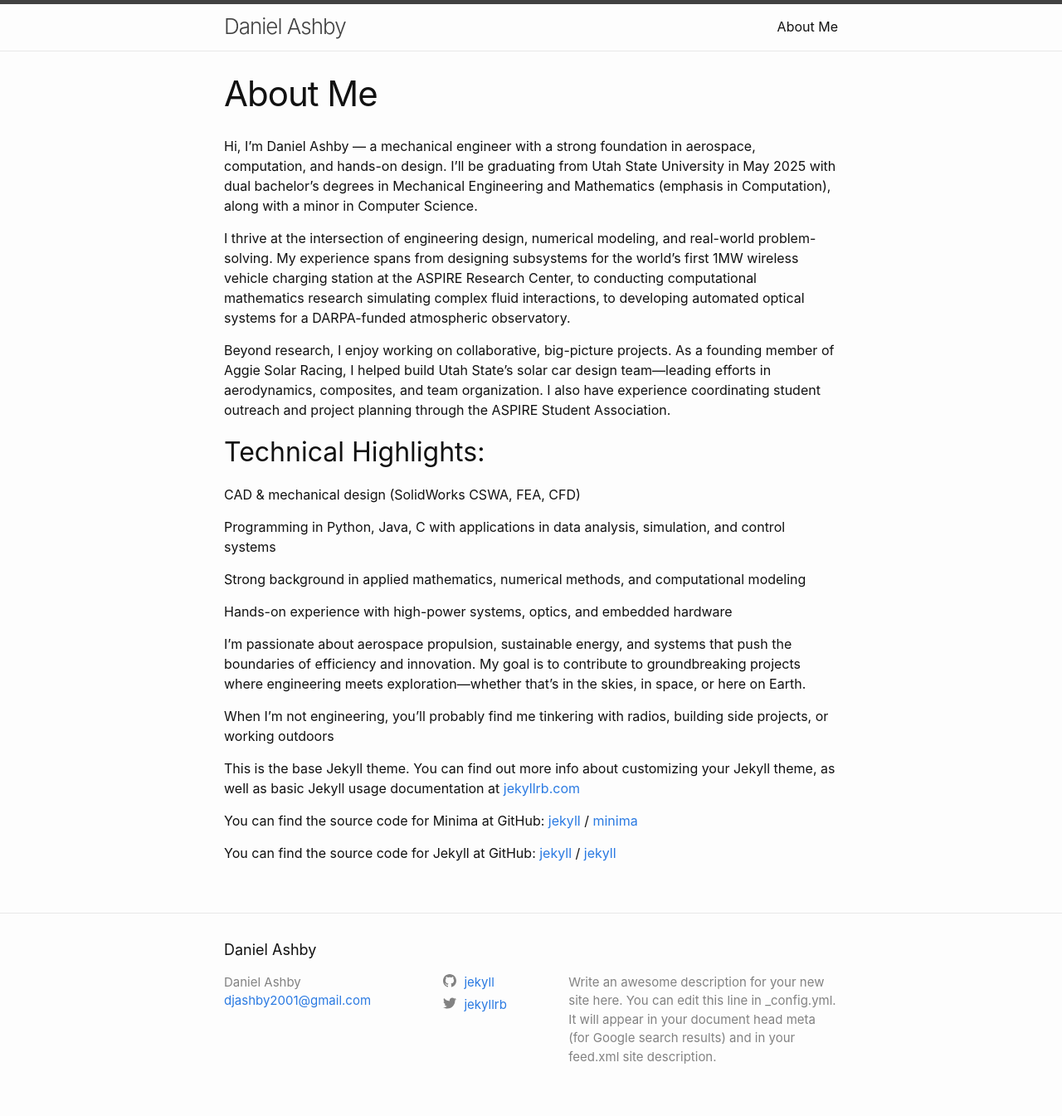
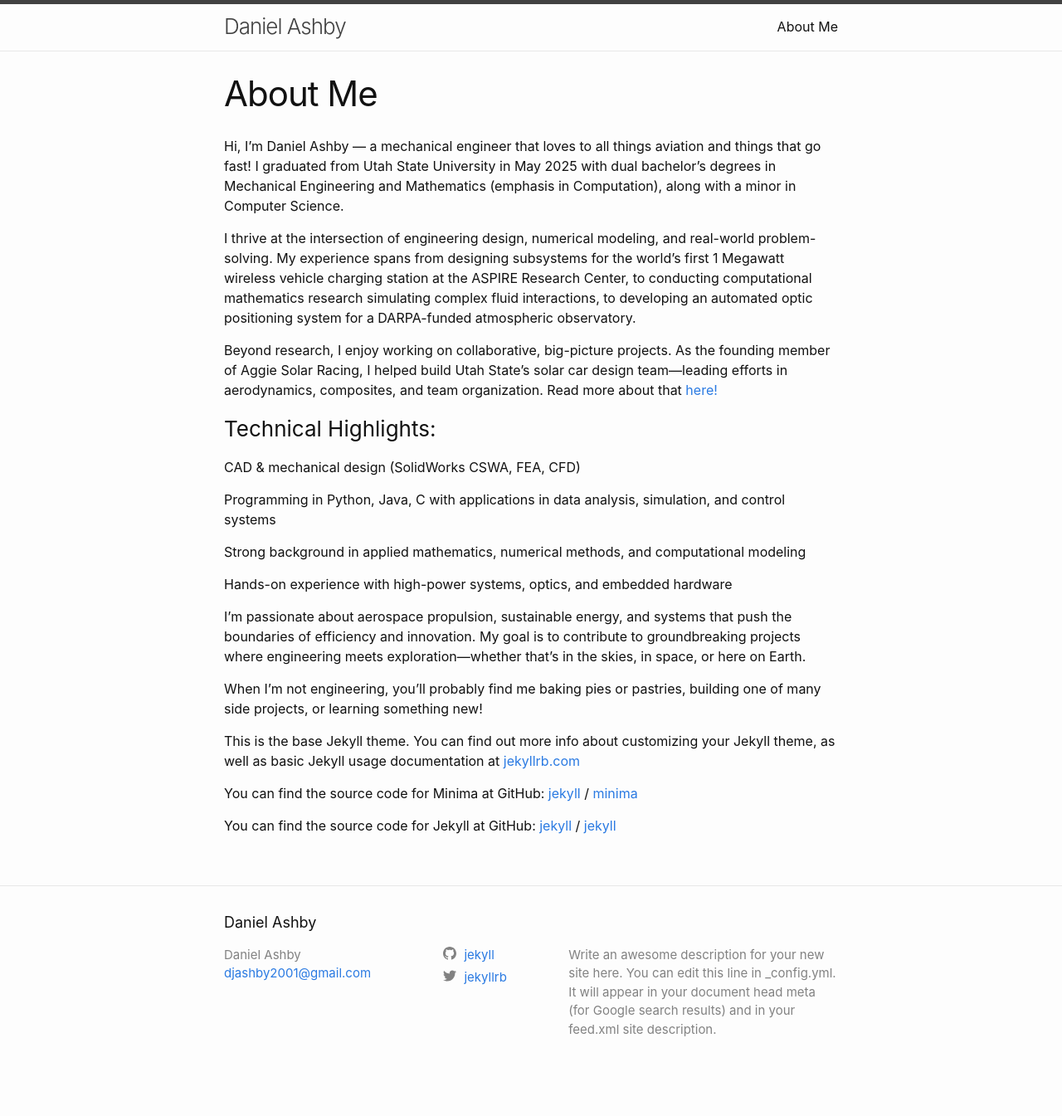
Before and after one commit to dashby1/Portfolio, a Jekyll site: the page built from about.markdown, in a window 1280 px wide. Shown: the whole page at 83% size. Built offline with Jekyll 4.4.1, drawn with Linux system fonts in a browser that asks for light colours; after the commit the page ends 1312 px from its top, so only the background shows below that.

Commit message:
GS updates

```diff
--- a/about.markdown
+++ b/about.markdown
@@ -4,13 +4,16 @@ title: About Me
 permalink: /aboutme/
 ---
 
-Hi, I’m Daniel Ashby — a mechanical engineer with a strong foundation in aerospace, computation, and hands-on design. I’ll be graduating from Utah State University in May 2025 with dual bachelor’s degrees in Mechanical Engineering and Mathematics (emphasis in Computation), along with a minor in Computer Science.
+Hi, I’m Daniel Ashby — a mechanical engineer that loves to all things aviation and things that go fast! I graduated from Utah State University in May 2025 with dual bachelor’s degrees in Mechanical Engineering and Mathematics (emphasis in Computation), along with a minor in Computer Science.
 
-I thrive at the intersection of engineering design, numerical modeling, and real-world problem-solving. My experience spans from designing subsystems for the world’s first 1MW wireless vehicle charging station at the ASPIRE Research Center, to conducting computational mathematics research simulating complex fluid interactions, to developing automated optical systems for a DARPA-funded atmospheric observatory.
+I thrive at the intersection of engineering design, numerical modeling, and real-world problem-solving. My experience spans from designing subsystems for the world’s first 1 Megawatt wireless vehicle charging station at the ASPIRE Research Center, to conducting computational mathematics research simulating complex fluid interactions, to developing an automated optic positioning system for a DARPA-funded atmospheric observatory.
 
-Beyond research, I enjoy working on collaborative, big-picture projects. As a founding member of Aggie Solar Racing, I helped build Utah State’s solar car design team—leading efforts in aerodynamics, composites, and team organization. I also have experience coordinating student outreach and project planning through the ASPIRE Student Association.
+Beyond research, I enjoy working on collaborative, big-picture projects. As the founding member of Aggie Solar Racing, I helped build Utah State’s solar car design team—leading efforts in aerodynamics, composites, and team organization. Read more about that [here!](pages/another-page.md)
 
-## Technical Highlights:
+
+
+
+### Technical Highlights:
 
 CAD & mechanical design (SolidWorks CSWA, FEA, CFD)
 
@@ -22,7 +25,7 @@ Hands-on experience with high-power systems, optics, and embedded hardware
 
 I’m passionate about aerospace propulsion, sustainable energy, and systems that push the boundaries of efficiency and innovation. My goal is to contribute to groundbreaking projects where engineering meets exploration—whether that’s in the skies, in space, or here on Earth.
 
-When I’m not engineering, you’ll probably find me tinkering with radios, building side projects, or working outdoors
+When I’m not engineering, you’ll probably find me baking pies or pastries, building one of many side projects, or learning something new!
 
 
 This is the base Jekyll theme. You can find out more info about customizing your Jekyll theme, as well as basic Jekyll usage documentation at [jekyllrb.com](https://jekyllrb.com/)
--- a/assets/main.css
+++ b/assets/main.css
@@ -208,4 +208,6 @@ float: right;
 #CSGSV1 {
 float: left;
  margin: 0 15px 0 ;
+ width: 33%;
+ height: auto;
 }
```
Also changed, not shown: _posts/2020-09-01-CubeSat_Ground_Station.markdown (+4 -10 lines).
